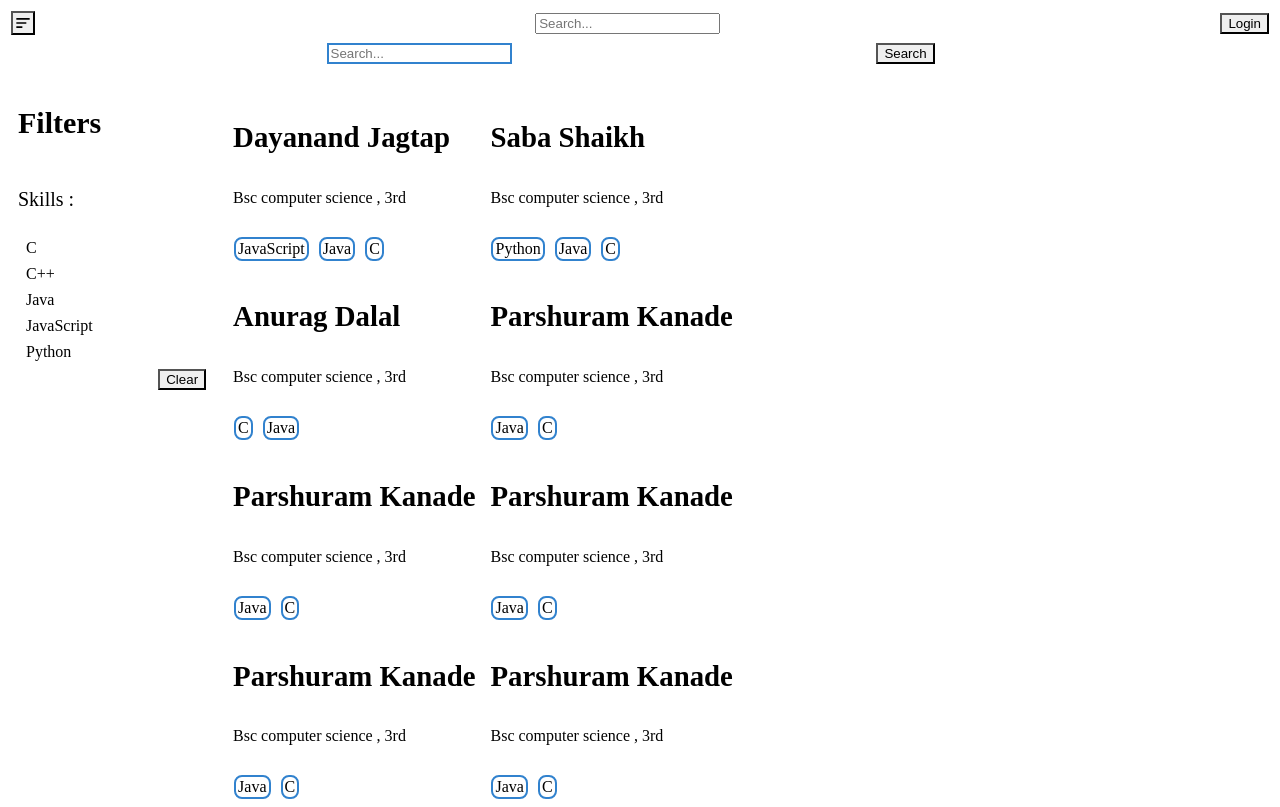
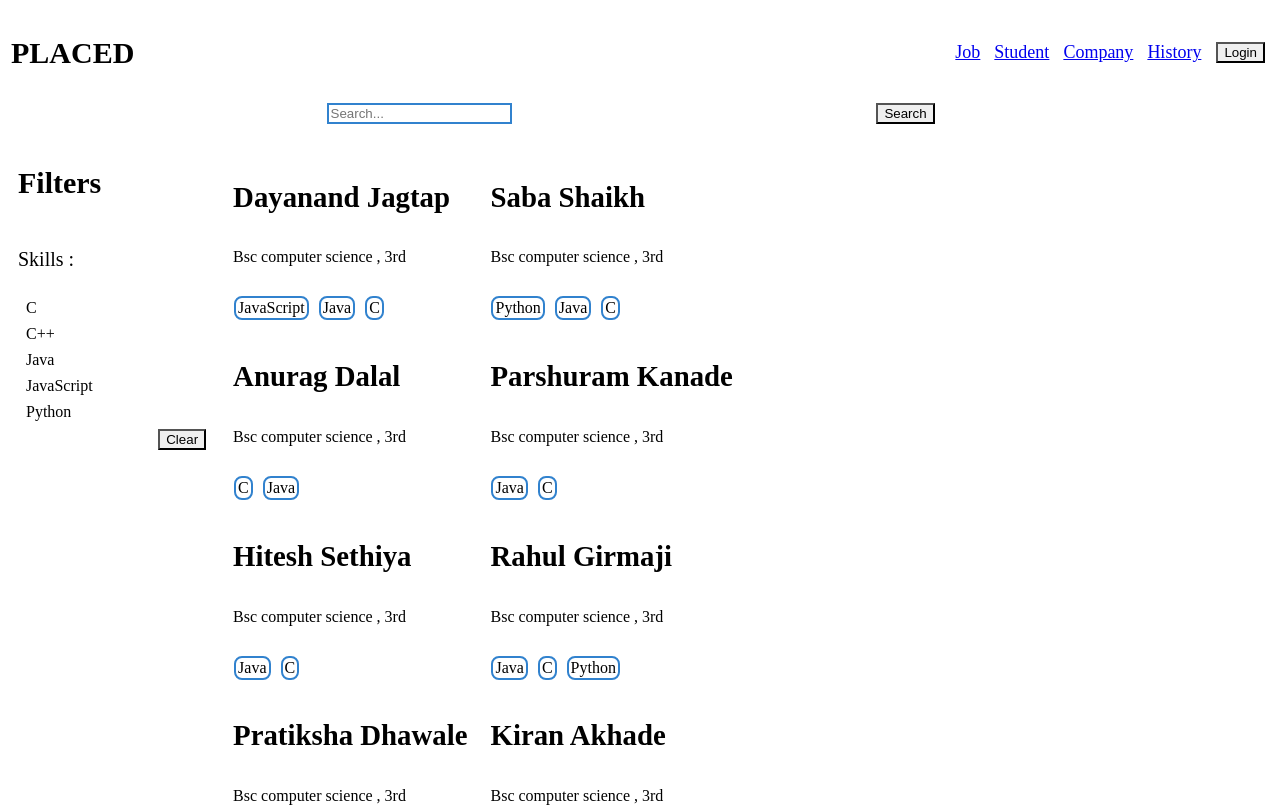
Before and after one commit to IDayanandJagtap/placement-portal, a React (Vite) app: page /students in a window 1280 px wide. Shown: the top 807 px of the page. Built offline with nearby package versions, Linux system fonts and the light colour scheme; the HTML template or start-up script is replaced by a standard one.

Commit message:
Add demo data

```diff
--- a/src/App.jsx
+++ b/src/App.jsx
@@ -5,6 +5,7 @@ import Login from "./components/authentication/Login";
 import Signup from "./components/authentication/Signup";
 import StudentProfile from "./components/student/StudentProfile";
 import FetchLayout from "./components/FetchLayout";
+import Del from "./components/Del";
 
 function App() {
     return (
@@ -19,6 +20,7 @@ function App() {
                     element={<FetchLayout find={"student"} />}
                 ></Route>
                 <Route path="/student/:id" element={<StudentProfile />}></Route>
+                <Route path="/del" element={<Del />}></Route>
             </Routes>
         </BrowserRouter>
     );
--- a/src/components/FetchLayout.jsx
+++ b/src/components/FetchLayout.jsx
@@ -59,7 +59,9 @@ const FetchLayout = ({ find }) => {
 
                         {checkBoxes.map((element, index) => {
                             return (
-                                <Checkbox variant={"ghost"}>{element}</Checkbox>
+                                <Checkbox key={index} variant={"ghost"}>
+                                    {element}
+                                </Checkbox>
                             );
                         })}
                     </Stack>
@@ -90,6 +92,7 @@ const FetchLayout = ({ find }) => {
                     {studentData.map((e) => {
                         return (
                             <StudentCard
+                                key={e.id}
                                 id={e.id}
                                 name={e.name}
                                 degree={e.degree}
@@ -108,123 +111,67 @@ const checkBoxes = ["C", "C++", "Java", "JavaScript", "Python"];
 
 const studentData = [
     {
-        id: "eo0dajfklds",
+        id: 1,
         name: "Dayanand Jagtap",
         degree: "Bsc computer science",
         year: "3rd",
         skills: ["JavaScript", "Java", "C"],
     },
     {
-        id: "eo0dajfklds",
+        id: 2,
         name: "Saba Shaikh",
         degree: "Bsc computer science",
         year: "3rd",
         skills: ["Python", "Java", "C"],
     },
     {
-        id: "eo0dajfklds",
+        id: 3,
         name: "Anurag Dalal",
         degree: "Bsc computer science",
         year: "3rd",
         skills: ["C", "Java"],
     },
     {
-        id: "eo0dajfklds",
+        id: 4,
         name: "Parshuram Kanade",
         degree: "Bsc computer science",
         year: "3rd",
         skills: ["Java", "C"],
     },
     {
-        id: "eo0dajfklds",
-        name: "Parshuram Kanade",
+        id: 5,
+        name: "Hitesh Sethiya",
         degree: "Bsc computer science",
         year: "3rd",
         skills: ["Java", "C"],
     },
     {
-        id: "eo0dajfklds",
-        name: "Parshuram Kanade",
+        id: 6,
+        name: "Rahul Girmaji",
         degree: "Bsc computer science",
         year: "3rd",
-        skills: ["Java", "C"],
+        skills: ["Java", "C", "Python"],
     },
     {
-        id: "eo0dajfklds",
-        name: "Parshuram Kanade",
+        id: 7,
+        name: "Pratiksha Dhawale",
         degree: "Bsc computer science",
         year: "3rd",
-        skills: ["Java", "C"],
+        skills: ["Java"],
     },
     {
-        id: "eo0dajfklds",
-        name: "Parshuram Kanade",
+        id: 8,
+        name: "Kiran Akhade",
         degree: "Bsc computer science",
         year: "3rd",
-        skills: ["Java", "C"],
+        skills: ["Python", "C", "Java"],
     },
     {
-        id: "eo0dajfklds",
-        name: "Parshuram Kanade",
+        id: 9,
+        name: "Shireen Tekade",
         degree: "Bsc computer science",
         year: "3rd",
-        skills: ["Java", "C"],
-    },
-    {
-        id: "eo0dajfklds",
-        name: "Parshuram Kanade",
-        degree: "Bsc computer science",
-        year: "3rd",
-        skills: ["Java", "C"],
-    },
-    {
-        id: "eo0dajfklds",
-        name: "Parshuram Kanade",
-        degree: "Bsc computer science",
-        year: "3rd",
-        skills: ["Java", "C"],
-    },
-    {
-        name: "Parshuram Kanade",
-        degree: "Bsc computer science",
-        year: "3rd",
-        skills: ["Java", "C"],
-    },
-    {
-        name: "Parshuram Kanade",
-        degree: "Bsc computer science",
-        year: "3rd",
-        skills: ["Java", "C"],
-    },
-    {
-        name: "Parshuram Kanade",
-        degree: "Bsc computer science",
-        year: "3rd",
-        skills: ["Java", "C"],
-    },
-    {
-        name: "Parshuram Kanade",
-        degree: "Bsc computer science",
-        year: "3rd",
-        skills: ["Java", "C"],
-    },
-    {
-        name: "Parshuram Kanade",
-        degree: "Bsc computer science",
-        year: "3rd",
-        skills: ["Java", "C"],
-    },
-    {
-        name: "Parshuram Kanade",
-        degree: "Bsc computer science",
-        year: "3rd",
-        skills: ["Java", "C"],
-    },
-    {
-        name: "Parshuram Kanade",
-        degree: "Bsc computer science",
-        year: "3rd",
-        skills: ["Java", "C"],
+        skills: ["Python", "Java", "C"],
     },
 ];
 
--- a/src/components/Header.jsx
+++ b/src/components/Header.jsx
@@ -2,7 +2,14 @@ import { Box, Button, HStack, Text } from "@chakra-ui/react";
 import React from "react";
 import LeftSideMenu from "./header/LeftSideMenu";
 import SearchBar from "./header/SearchBar";
-import { useLocation, useNavigate } from "react-router-dom";
+import { Link, useLocation, useNavigate } from "react-router-dom";
+
+const navLinks = [
+    { name: "Job", link: "/" },
+    { name: "Student", link: "/students" },
+    { name: "Company", link: "/companies" },
+    { name: "History", link: "/history" },
+];
 
 const Header = () => {
     const location = useLocation();
@@ -20,26 +27,33 @@ const Header = () => {
             boxShadow={"md"}
         >
             <HStack justifyContent={"space-between"}>
-                <LeftSideMenu />
-                <SearchBar />
-                {currentLocation != "/login" ? (
+                <Text as={"h1"} fontSize={"30px"}>
+                    PLACED
+                </Text>
+                <HStack>
+                    {navLinks.map((e) => {
+                        return (
+                            <Link to={e.link} key={e.link}>
+                                <Text
+                                    mx={"3"}
+                                    fontSize={"18px"}
+                                    _hover={{ color: "#3182ce" }}
+                                >
+                                    {e.name}
+                                </Text>
+                            </Link>
+                        );
+                    })}
                     <Button
                         colorScheme={"blue"}
+                        mx={4}
                         onClick={() => {
                             navigate("/login");
                         }}
                     >
                         Login
                     </Button>
-                ) : (
-                    <Button
-                        disabled
-                        variant={"ghost"}
-                        style={{ visibility: "hidden" }}
-                    >
-                        {" "}
-                    </Button>
-                )}
+                </HStack>
             </HStack>
         </Box>
     );
--- a/src/components/student/StudentCard.jsx
+++ b/src/components/student/StudentCard.jsx
@@ -29,8 +29,8 @@ const StudentCard = ({ id, name, degree, year, skills }) => {
             </Text>
 
             <HStack mt={6}>
-                {skills.map((element) => {
-                    return <Tag name={element} />;
+                {skills.map((element, index) => {
+                    return <Tag key={index} name={element} />;
                 })}
             </HStack>
         </VStack>
--- a/src/components/student/StudentProfile.jsx
+++ b/src/components/student/StudentProfile.jsx
@@ -7,7 +7,7 @@ import {
     Text,
     VStack,
 } from "@chakra-ui/react";
-import React from "react";
+import React, { useEffect, useState } from "react";
 import { Link, useNavigate, useParams } from "react-router-dom";
 import { FaLink, FaXTwitter } from "react-icons/fa6";
 import {
@@ -23,10 +23,25 @@ import Achievements from "./Achievements";
 import Academics from "./Academics";
 import "../../global.css";
 import logo from "../../../public/logo.jpeg";
+
 const StudentProfile = () => {
+    const [student, setStudent] = useState({
+        name: "",
+        year: "",
+        degree: "",
+        skills: [],
+    });
     const navigate = useNavigate();
     const { id } = useParams();
-    console.log(id);
+    // console.log(id);
+
+    useEffect(() => {
+        let stud = studentData.filter((e) => {
+            return e.id == id;
+        })[0];
+
+        setStudent(stud);
+    }, []);
 
     return (
         <>
@@ -76,7 +91,7 @@ const StudentProfile = () => {
                         pl={"5"}
                     >
                         <Text as={"h1"} fontSize={"48px"}>
-                            Dayanand Jagtap
+                            {student.name}
                             {/* isVerified */}
                             {/* <IoCheckmarkSharp /> */}
                         </Text>
@@ -87,7 +102,8 @@ const StudentProfile = () => {
                             pl={1}
                             fontSize={"24px"}
                         >
-                            Bsc Comp Science <Text as={"span"}>, 3rd year</Text>
+                            {student.degree}{" "}
+                            <Text as={"span"}>, {student.year} year</Text>
                         </Text>
 
                         {/* Portfolio link */}
@@ -142,7 +158,7 @@ const StudentProfile = () => {
                 </HStack>
 
                 {/* Skills */}
-                <Skills />
+                <Skills data={student.skills} />
 
                 {/* Achievements */}
                 <Achievements />
@@ -157,46 +173,80 @@ const StudentProfile = () => {
 export default StudentProfile;
 
 // Demo student data:
-
-const data = [
+const studentData = [
     {
-        imgUrl: "public/student/id",
-        name: "DJ",
-        clg: "AGC",
-        degree: "BCS",
-        year: 3,
+        id: 1,
+        name: "Dayanand Jagtap",
+        degree: "Bsc computer science",
+        year: "3rd",
         portfolio: "https://dayanandjagtap.vercel.app",
-        tags: ["js", "ts", "c", "react"],
-        bio: "I'm very good person and an excellent programmer!",
+        skills: ["JavaScript", "Java", "C"],
+        achievements: "he kela ani te kela",
+        academics: [9.4, 9.3, 9.45, 9.5, 9.18, 9.9],
+        socials: {
+            github: "github chi link",
+            instagram: "instachi link",
+            twitter: "tw link",
+        },
+        contact: {
+            email: "email tyacha",
+            phoneno: 478390143,
+        },
     },
     {
-        imgUrl: "public/student/id",
-        name: "Anurag",
-        clg: "AGC",
-        degree: "BCS",
-        year: 3,
-        portfolio: "https://dayanandjagtap.vercel.app",
-        tags: ["js", "ts", "c", "react"],
-        bio: "I'm very good person and an excellent programmer!",
+        id: 2,
+        name: "Saba Shaikh",
+        degree: "Bsc computer science",
+        year: "3rd",
+        skills: ["Python", "Java", "C"],
     },
     {
-        imgUrl: "public/student/id",
-        name: "Saba",
-        clg: "AGC",
-        degree: "BCS",
-        year: 3,
-        portfolio: "https://dayanandjagtap.vercel.app",
-        tags: ["js", "ts", "c", "react"],
-        bio: "I'm very good person and an excellent programmer!",
+        id: 3,
+        name: "Anurag Dalali",
+        degree: "Bsc computer science",
+        year: "3rd",
+        skills: ["C", "Java"],
     },
     {
-        imgUrl: "public/student/id",
-        name: "Parshu",
-        clg: "AGC",
-        degree: "BCS",
-        year: 3,
-        portfolio: "https://dayanandjagtap.vercel.app",
-        tags: ["js", "ts", "c", "react"],
-        bio: "I'm very good person and an excellent programmer!",
+        id: 4,
+        name: "Parshuram Kanade",
+        degree: "Bsc computer science",
+        year: "3rd",
+        skills: ["Java", "C"],
+    },
+    {
+        id: 5,
+        name: "Hitesh Sethiya",
+        degree: "Bsc computer science",
+        year: "3rd",
+        skills: ["Java", "C"],
+    },
+    {
+        id: 6,
+        name: "Rahul Girmaji",
+        degree: "Bsc computer science",
+        year: "3rd",
+        skills: ["Java", "C", "Python"],
+    },
+    {
+        id: 7,
+        name: "Pratiksha Dhawale",
+        degree: "Bsc computer science",
+        year: "3rd",
+        skills: ["Java"],
+    },
+    {
+        id: 8,
+        name: "Kiran Akhade",
+        degree: "Bsc computer science",
+        year: "3rd",
+        skills: ["Python", "C", "Java"],
+    },
+    {
+        id: 9,
+        name: "Shireen Tekade",
+        degree: "Bsc computer science",
+        year: "3rd",
+        skills: ["Python", "Java", "C"],
     },
 ];
--- a/src/components/utils/Tag.jsx
+++ b/src/components/utils/Tag.jsx
@@ -9,7 +9,7 @@ const Tag = ({ name }) => {
             mx={1}
             backgroundColor={"blue.100"}
             color={"blue.900"}
-            cursor={"pointer"}
+            // cursor={"pointer"}
             border={"2px solid #3182ce"}
             borderRadius={8}
         >
```
Also changed, not shown: src/components/Del.jsx (added, +30 -0 lines), src/components/student/Skills.jsx (+4 -6 lines).
